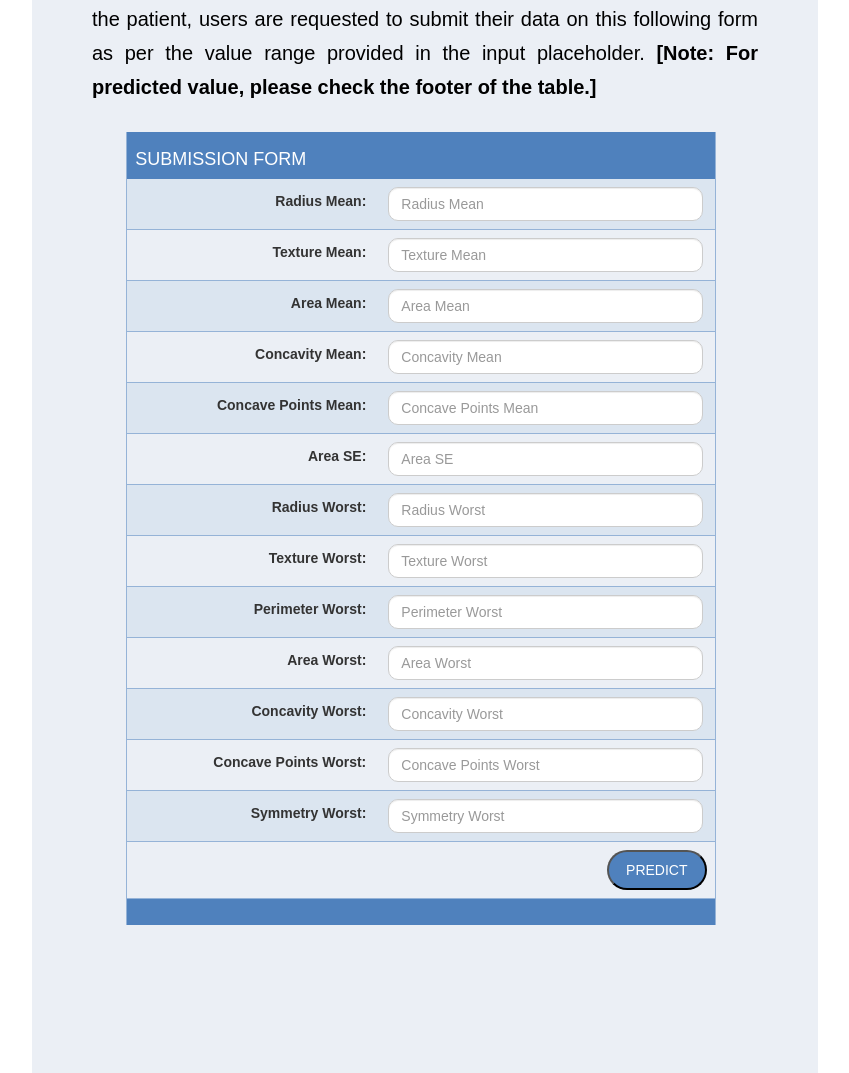
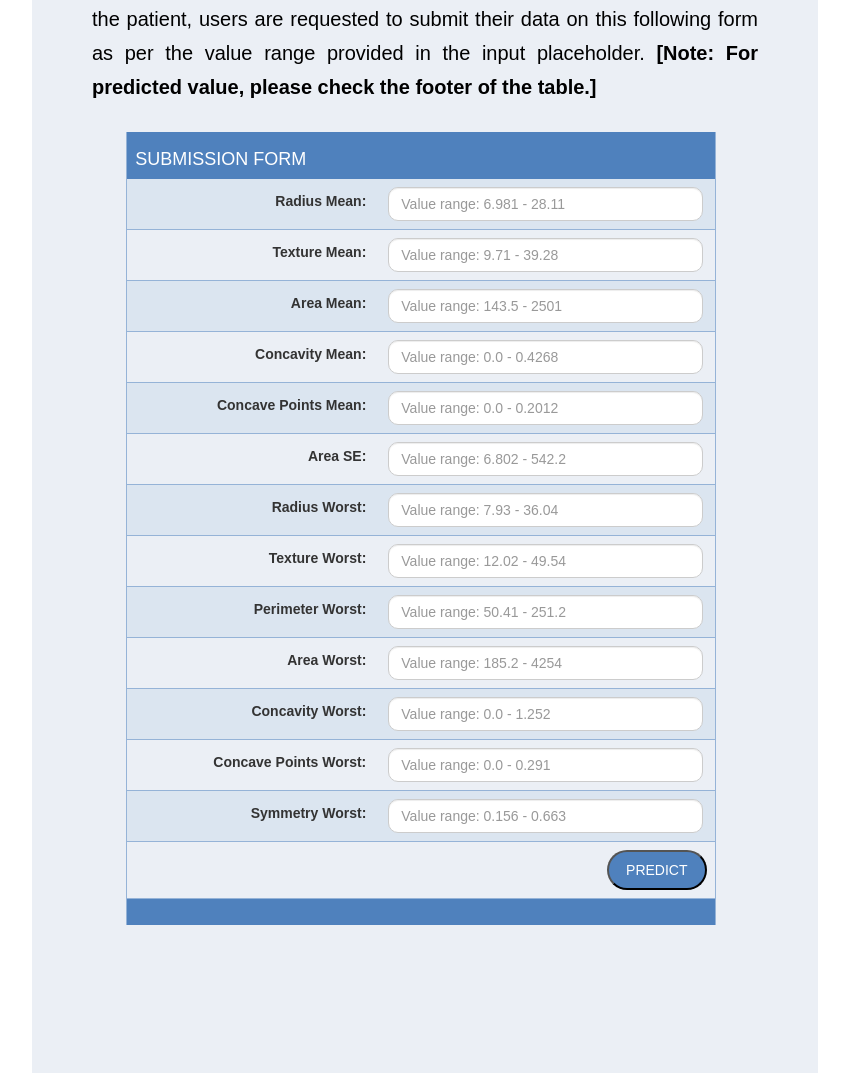
Before and after one commit to oelghareeb/Student-Performance-Prediction-app-Using-Flask, a Flask app: page / in a window 1280 px wide. Shown: the part 242-1315 px from the top of the page, without its empty margins (215-1064 px from the left). Run offline with Flask 2, Linux system fonts and the light colour scheme; parts of the project's set-up code (start-up, migrations or seed data) failed here and were passed over; some libraries are stand-ins or nearby versions; some web fonts are replaced.

Commit message:
make it better

```diff
--- a/request.py
+++ b/request.py
@@ -1,6 +1,6 @@
 import requests
 
 url = 'http://localhost:5000/predict_api'
-r = requests.post(url,json={'texture_mean':10.38, 'area_mean':1001, 'concavity_mean':0.3001, 'area_se':153.4, 'concavity_se':0.05373,'fractal_dimension_se':0.006193,'smoothness_worst':0.1622,'concavity_worst':0.7119, 'symmetry_worst':0.4601,'fractal_dimension_worst':0.1189})
+r = requests.post(url,json={'radius_mean':17.99,'texture_mean':10.38,'area_mean':1001, 'concavity_mean':0.3001,'concave points_mean':0.1471,'area_se':153.4,'radius_worst':25.38,'texture_worst':17.33,'perimeter_worst':184.6,'area_worst':2019,'concavity_worst':0.7119,'concave points_worst':0.2654,'symmetry_worst':0.4601})
 
 print(r.json())
--- a/templates/index.html
+++ b/templates/index.html
@@ -43,7 +43,7 @@
                  <tr><td><label for = "radius_mean">Radius Mean:</label></td>
                   <td>
                     <span>
-                      <input  class="form-control" type= "text" name="radius_mean" placeholder="Radius Mean" required="required" />
+                      <input  class="form-control" type= "text" name="radius_mean" placeholder="Value range: 6.981 - 28.11" required="required" />
                     </span>
                 </td></tr>
         </div>
@@ -53,7 +53,7 @@
         <div class="col-sm-10">
           <tr><td><label for = "texture_mean">Texture Mean:</label></td>
             <td>
-          <span><input  class="form-control" type="text" name="texture_mean" placeholder="Texture Mean" required="required" /></span>
+          <span><input  class="form-control" type="text" name="texture_mean" placeholder="Value range: 9.71 - 39.28" required="required" /></span>
           </td></tr>
         </div>
       </div>
@@ -64,7 +64,7 @@
           <tr><td><label for = "area_mean">Area Mean:</label></td>
             <td>
           <span>
-          <input  class="form-control" type="text" name="area_mean" placeholder="Area Mean" required="required" />
+          <input  class="form-control" type="text" name="area_mean" placeholder="Value range: 143.5 - 2501" required="required" />
         </span>
       </td></tr>
         </div>
@@ -75,7 +75,7 @@
         <tr><td><label for = "concavity_mean">Concavity Mean:</label></td>
           <td>
           <span>
-          <input  class="form-control" type="text" name="concavity_mean" placeholder="Concavity Mean" required="required" />
+          <input  class="form-control" type="text" name="concavity_mean" placeholder="Value range: 0.0 - 0.4268" required="required" />
           </span>
         </td></tr>
         </div>
@@ -86,7 +86,7 @@
           <tr><td><label for = "concave points_mean">Concave Points Mean:</label></td>
           <td>
           <span>
-          <input  class="form-control" type="text" name="concave points_mean" placeholder="Concave Points Mean" required="required" />
+          <input  class="form-control" type="text" name="concave points_mean" placeholder="Value range: 0.0 - 0.2012" required="required" />
           </span>
         </td></tr>
         </div>
@@ -97,7 +97,7 @@
           <tr><td><label for = "area_se">Area SE:</label></td>
             <td>
           <span>
-          <input  class="form-control" type="text" name="area_se" placeholder="Area SE" required="required" />
+          <input  class="form-control" type="text" name="area_se" placeholder="Value range: 6.802 - 542.2" required="required" />
           </span>
         </td></tr>
         </div>
@@ -108,7 +108,7 @@
           <tr><td><label for = "radius_worst">Radius Worst:</label></td>
             <td>
           <span>
-          <input  class="form-control" type="text" name="radius_worst" placeholder="Radius Worst" required="required" />
+          <input  class="form-control" type="text" name="radius_worst" placeholder="Value range: 7.93 - 36.04" required="required" />
           </span>
         </td></tr>
         </div>
@@ -119,7 +119,7 @@
           <tr><td><label for = "texture_worst">Texture Worst:</label></td>
           <td>
           <span>
-          <input  class="form-control" type="text" name="texture_worst" placeholder="Texture Worst" required="required" />
+          <input  class="form-control" type="text" name="texture_worst" placeholder="Value range: 12.02 - 49.54" required="required" />
           </span>
         </td></tr>
         </div>
@@ -130,7 +130,7 @@
           <tr><td><label for = "perimeter_worst">Perimeter Worst:</label></td>
             <td>
           <span>
-          <input  class="form-control" type="text" name="perimeter_worst" placeholder="Perimeter Worst" required="required" />
+          <input  class="form-control" type="text" name="perimeter_worst" placeholder="Value range: 50.41 - 251.2" required="required" />
           </span>
         </td></tr>
         </div>
@@ -141,7 +141,7 @@
           <tr><td><label for = "area_worst">Area Worst:</label></td>
             <td>
           <span>
-          <input  class="form-control" type="text" name="area_worst" placeholder="Area Worst" size="5" required="required"/>
+          <input  class="form-control" type="text" name="area_worst" placeholder="Value range: 185.2 - 4254" size="5" required="required"/>
           </span>
         </td></tr>
         </div>
@@ -152,7 +152,7 @@
           <tr><td><label for = "concavity_worst">Concavity Worst:</label></td>
             <td>
           <span>
-          <input  class="form-control" type="text" name="concavity_worst" placeholder="Concavity Worst" size="5" required="required"/>
+          <input  class="form-control" type="text" name="concavity_worst" placeholder="Value range: 0.0 - 1.252" size="5" required="required"/>
           </span>
         </td></tr>
         </div>
@@ -163,7 +163,7 @@
           <tr><td><label for = "concave points_worst">Concave Points Worst:</label></td>
             <td>
           <span>
-          <input  class="form-control" type="text" name="concave points_worst" placeholder="Concave Points Worst" size="5" required="required"/>
+          <input  class="form-control" type="text" name="concave points_worst" placeholder="Value range: 0.0 - 0.291" size="5" required="required"/>
           </span>
         </td></tr>
         </div>
@@ -174,7 +174,7 @@
           <tr><td><label for = "symmetry_worst">Symmetry Worst:</label></td>
             <td>
           <span>
-          <input  class="form-control" type="text" name="symmetry_worst" placeholder="Symmetry Worst" size="5" required="required"/>
+          <input  class="form-control" type="text" name="symmetry_worst" placeholder="Value range: 0.156 - 0.663" size="5" required="required"/>
           </span>
         </td></tr>
         </div>
```
Also changed, not shown: model.py (+10 -10 lines), requirements.txt (+5 -2 lines), 2 other files.
